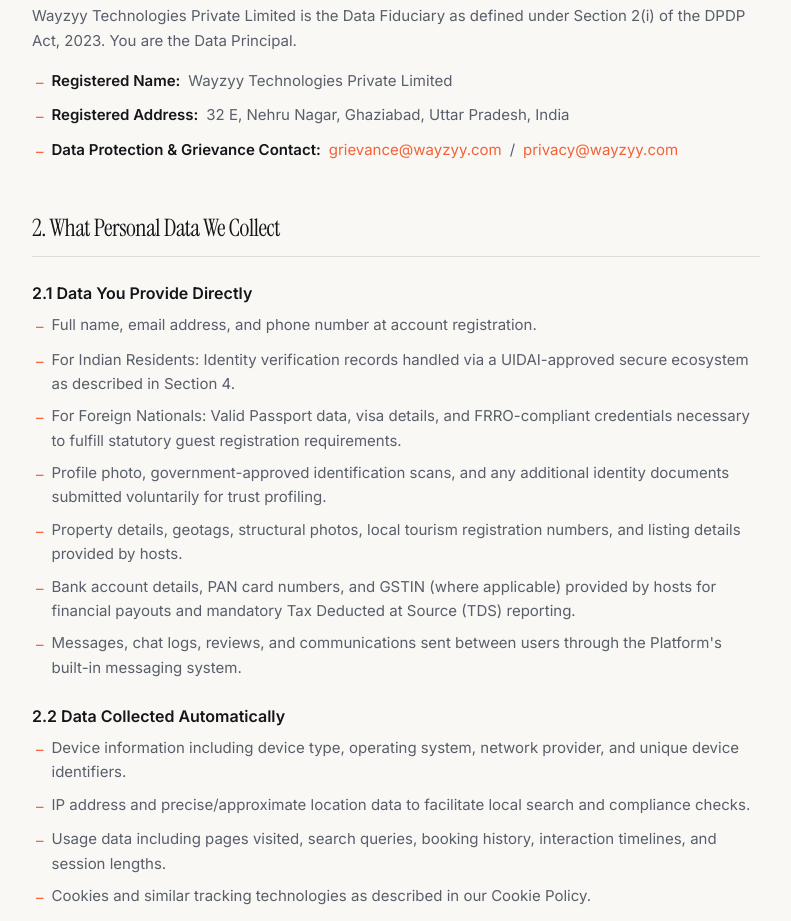
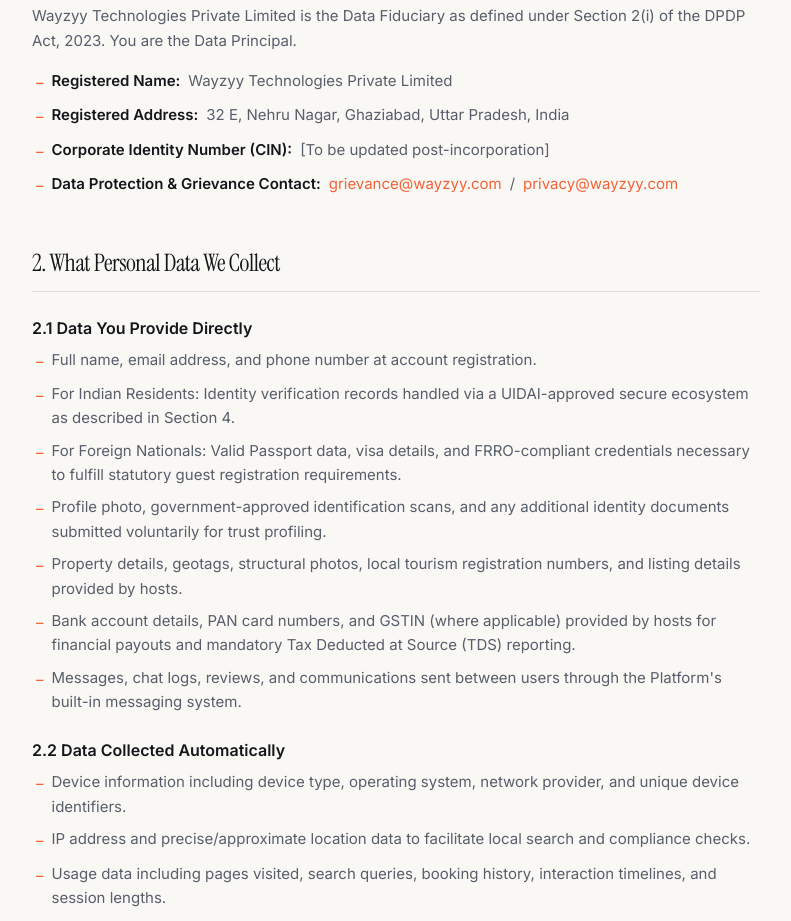
Before and after one commit to wayzyy-project/wayzyy-site, a React (Vite) app: page /privacy in a window 1280 px wide. Shown: the part 1080-2001 px from the top of the page, without its empty margins (244-1035 px from the left). Built offline with nearby package versions, Linux system fonts and the light colour scheme.

Commit message:
Privacy Policy: add CIN field to Section 1 (Who We Are)

```diff
--- a/src/pages/PrivacyPolicy.tsx
+++ b/src/pages/PrivacyPolicy.tsx
@@ -27,6 +27,7 @@ export default function PrivacyPolicy() {
       <ul>
         <li><strong>Registered Name:</strong> Wayzyy Technologies Private Limited</li>
         <li><strong>Registered Address:</strong> 32 E, Nehru Nagar, Ghaziabad, Uttar Pradesh, India</li>
+        <li><strong>Corporate Identity Number (CIN):</strong> [To be updated post-incorporation]</li>
         <li><strong>Data Protection &amp; Grievance Contact:</strong> <a href="mailto:grievance@wayzyy.com">grievance@wayzyy.com</a> / <a href="mailto:privacy@wayzyy.com">privacy@wayzyy.com</a></li>
       </ul>
 
```
